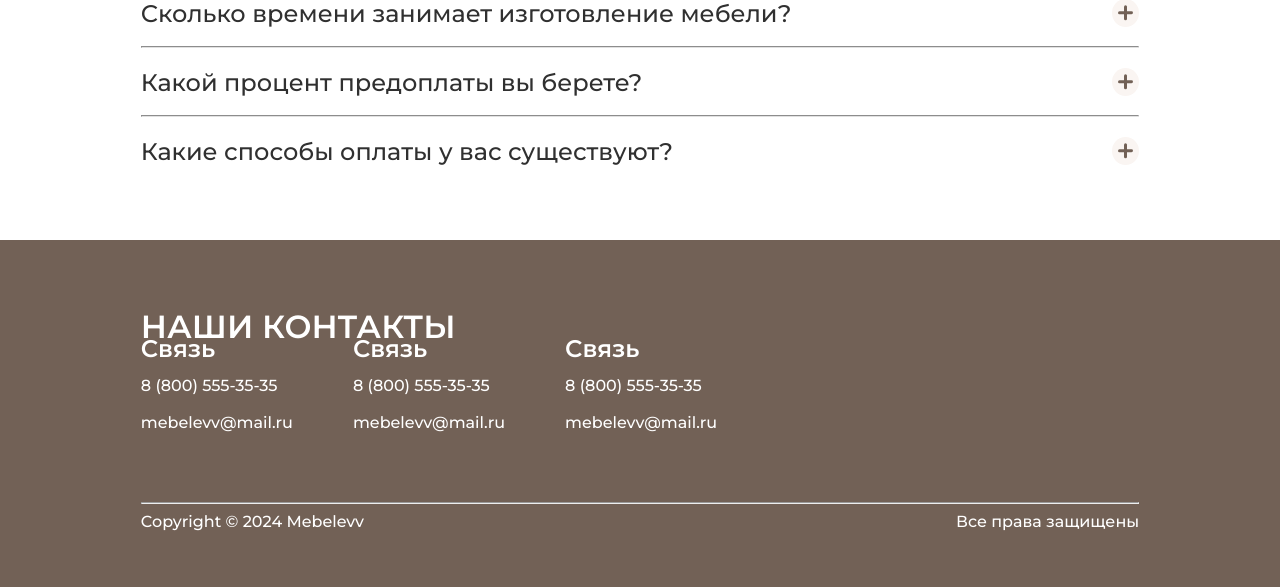
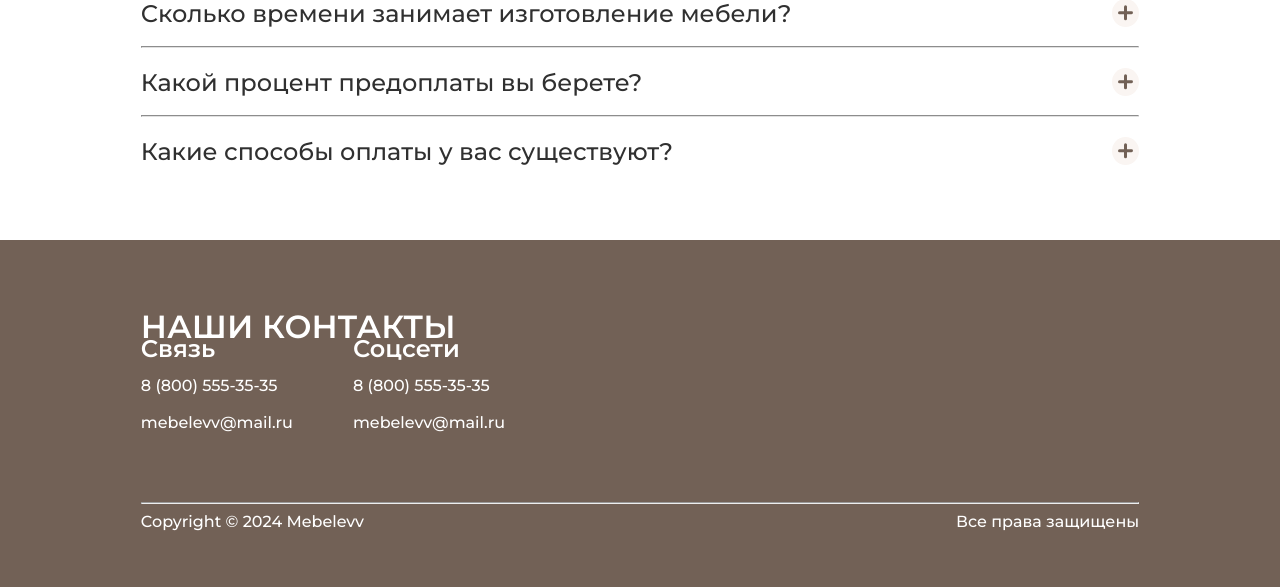
Before and after one commit to rvasutenko/Mebelevv, a Django app: page / in a window 1280 px wide. Shown: the part 2213-2800 px from the top of the page. Run offline with Django 5.2, Linux system fonts and the light colour scheme.

Commit message:
upd: footer

```diff
--- a/mebelevv/static/mebelevv/main.css
+++ b/mebelevv/static/mebelevv/main.css
@@ -427,7 +427,7 @@ html, body {
 
   .contacts-map {
       overflow: hidden;
-      width: fit-content;
+      max-width: fit-content;
       border-radius: 16px;
   }
 
@@ -444,7 +444,7 @@ html, body {
       padding: 20px 0;
   }
 
-  .contacts-connect {
+  .contacts-connect, .contacts-media, .contacts-address {
       display: flex;
       flex-direction: column;
       gap: 15px;
@@ -453,7 +453,7 @@ html, body {
       color: var(--ui-white);
   }
 
-  .contacts-connect-title {
+  .contacts-connect-title, .contacts-media-title, .contacts-address-title {
       font-weight: 600;
       font-size: 1.5em;
   }
@@ -463,3 +463,13 @@ html, body {
       justify-content: space-between;
       gap: 60px;
   }
+
+  @media(max-width: 1300px) {
+      .contacts-address {
+          display: none;
+      }
+
+      .contacts-map {
+          width: 36vw;
+      }
+  }
--- a/mebelevv/templates/mebelevv/index.html
+++ b/mebelevv/templates/mebelevv/index.html
@@ -136,20 +136,23 @@
                     <span class="contacts-connect-number">8 (800) 555-35-35</span>
                     <span class="contacts-connect-email">mebelevv@mail.ru</span>
                 </div>
-                <div class="contacts-connect">
-                    <span class="contacts-connect-title">Связь</span>
-                    <span class="contacts-connect-number">8 (800) 555-35-35</span>
-                    <span class="contacts-connect-email">mebelevv@mail.ru</span>
+                <div class="contacts-media">
+                    <span class="contacts-media-title">Соцсети</span>
+                    <span class="contacts-media-number">8 (800) 555-35-35</span>
+                    <span class="contacts-media-email">mebelevv@mail.ru</span>
                 </div>
-                <div class="contacts-connect">
-                    <span class="contacts-connect-title">Связь</span>
-                    <span class="contacts-connect-number">8 (800) 555-35-35</span>
-                    <span class="contacts-connect-email">mebelevv@mail.ru</span>
+                <div class="contacts-address">
+                    <span class="contacts-address-title">Адрес</span>
+                    <span class="contacts-address-number">8 (800) 555-35-35</span>
+                    <span class="contacts-address-email">mebelevv@mail.ru</span>
                 </div>
             </div>
         </div>
         <div class="contacts-map">
-            <script type="text/javascript" charset="utf-8" async src="https://api-maps.yandex.ru/services/constructor/1.0/js/?um=constructor%3A55e27bc7b91ced832623cb237b52063532ca99c52546a0f6c37a8ec23fe186b4&amp;width=420&amp;height=240&amp;lang=ru_RU&amp;scroll=true"></script>
+            <script
+                    type="text/javascript"
+                    charset="utf-8"
+                    async src="https://api-maps.yandex.ru/services/constructor/1.0/js/?um=constructor%3A55e27bc7b91ced832623cb237b52063532ca99c52546a0f6c37a8ec23fe186b4&amp;width=400&amp;height=240&amp;lang=ru_RU&amp;scroll=true"></script>
          </div>
         </div>
 
```
